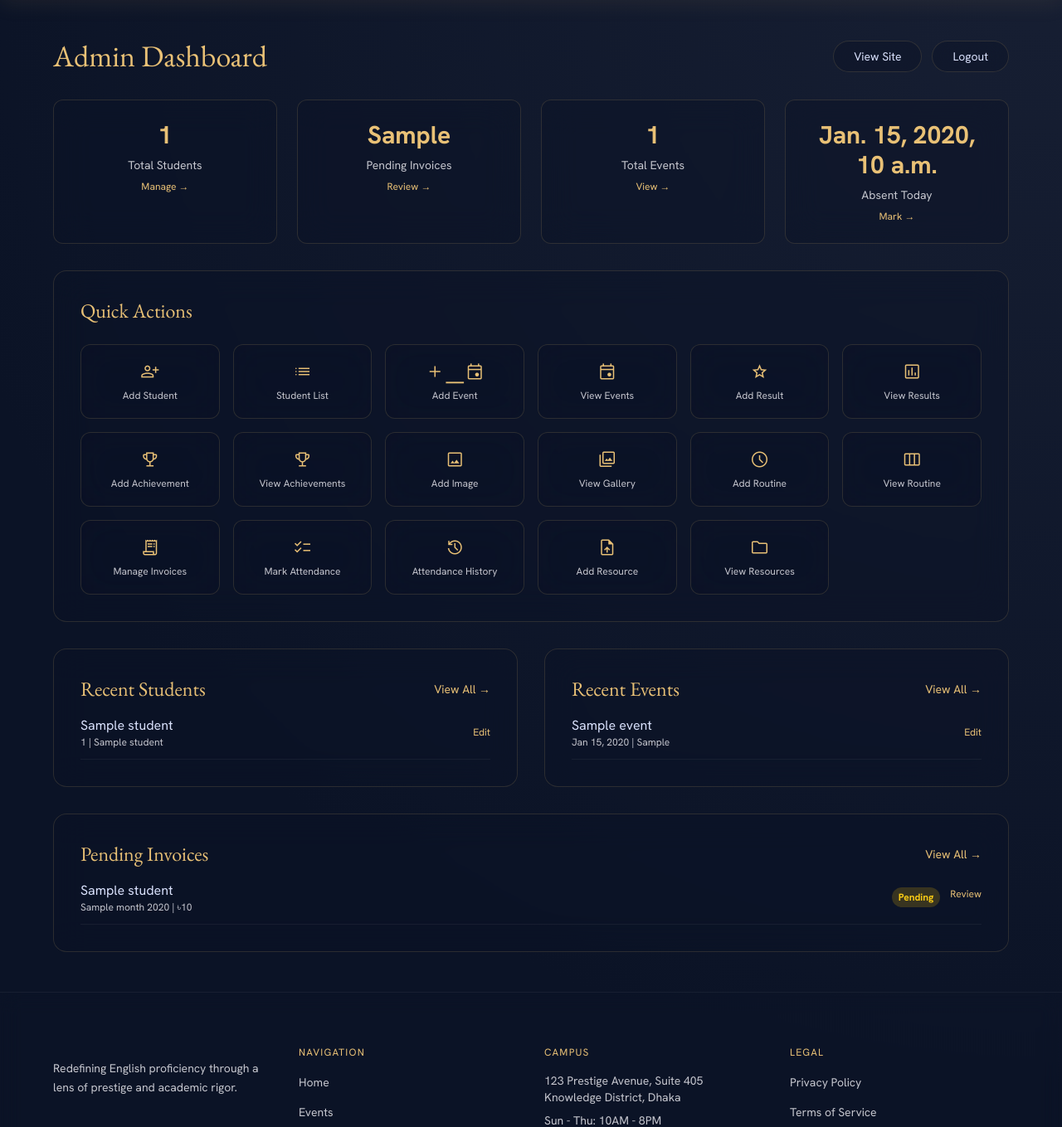
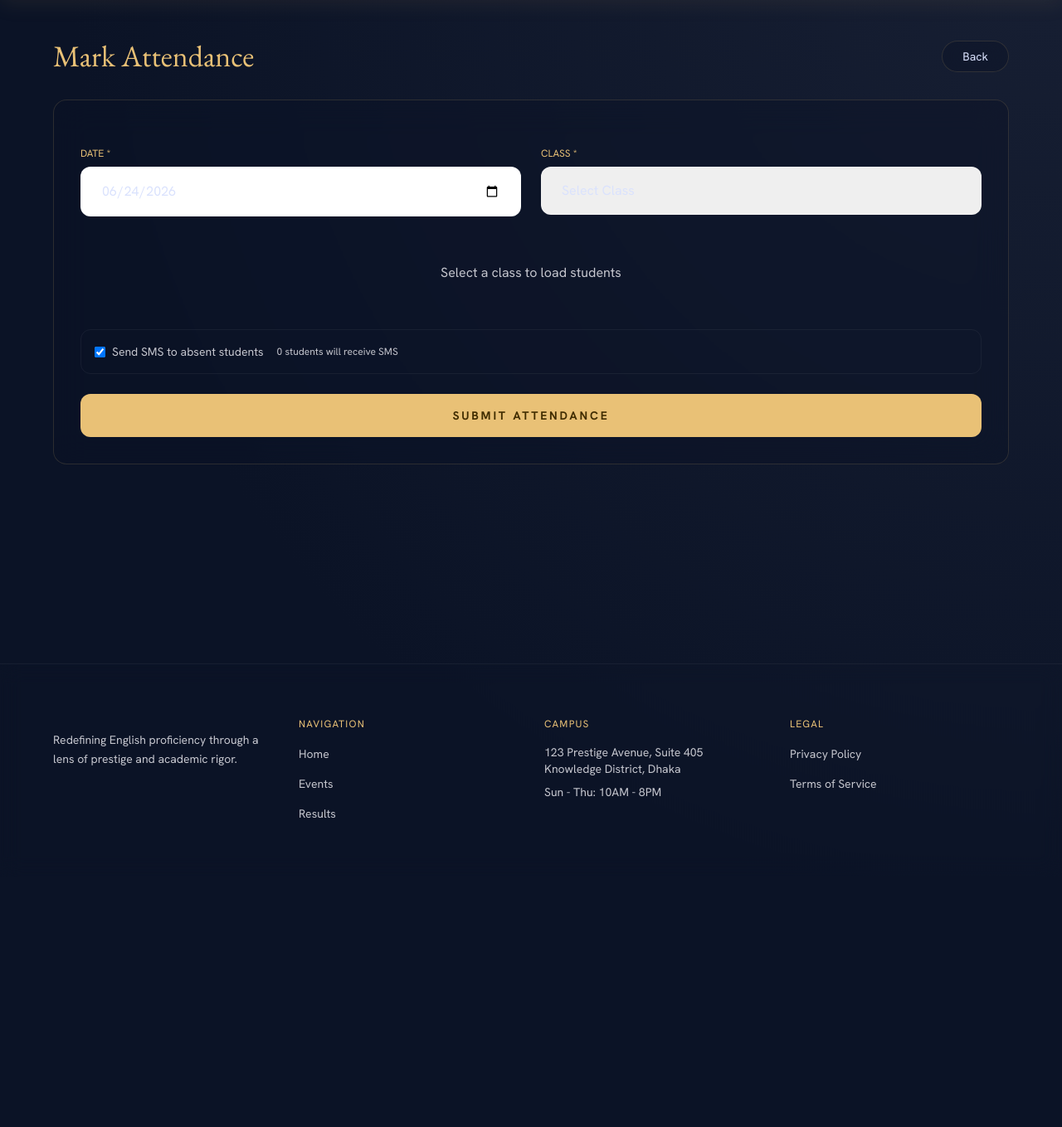
Before and after one commit to taw-ssif26/WhiteCollar, a Django app: template core/templates/core/admin_dashboard.html in a window 1280 px wide. Shown: the part 80-1439 px from the top of the page at 83% size. After the commit the page ends 1067 px from the top, so only its background shows below. Run offline with Django 5.2, Linux system fonts and the light colour scheme; the template is opened without the code that fills it: most values are stand-ins (such as "Sample title", 1, 10 or a date in 2020); some libraries are stand-ins or nearby versions.

Commit message:
Update admin_dashboard.html

```diff
--- a/core/templates/core/admin_dashboard.html
+++ b/core/templates/core/admin_dashboard.html
@@ -1,206 +1,144 @@
 {% extends 'core/base.html' %}
 
-{% block title %}Admin Dashboard{% endblock %}
+{% block title %}Mark Attendance{% endblock %}
 
 {% block content %}
 <div class="min-h-screen py-12 px-4 md:px-12 lg:px-16 max-w-7xl mx-auto">
     <div class="flex flex-col md:flex-row md:items-center md:justify-between gap-4 mb-8">
-        <h1 class="font-display-lg text-3xl md:text-4xl text-secondary font-['EB_Garamond']">Admin Dashboard</h1>
-        <div class="flex gap-3">
-            <a href="{% url 'front_page' %}" class="glass-card px-6 py-2 rounded-full text-sm hover:border-secondary transition-all">View Site</a>
-            <a href="{% url 'logout' %}" class="glass-card px-6 py-2 rounded-full text-sm hover:border-red-500/50 transition-all">Logout</a>
+        <h1 class="font-display-lg text-3xl md:text-4xl text-secondary font-['EB_Garamond']">Mark Attendance</h1>
+        <a href="{% url 'admin_dashboard' %}" class="glass-card px-6 py-2 rounded-full text-sm hover:border-secondary transition-all">Back</a>
+    </div>
+
+    <div class="glass-card p-8 rounded-2xl">
+        <form method="POST" id="attendanceForm" class="space-y-6">
+            {% csrf_token %}
+
+            <div class="grid grid-cols-1 md:grid-cols-2 gap-6">
+                <div>
+                    <label class="font-label-caps text-xs text-secondary block mb-2">DATE *</label>
+                    <input type="date" name="date" id="attendanceDate" value="{{ today|date:'Y-m-d' }}" required
+                           class="w-full bg-surface-container-highest/30 border border-white/10 rounded-xl px-6 py-4 text-on-surface focus:ring-2 focus:ring-secondary focus:border-secondary transition-all outline-none">
+                </div>
+                <div>
+                    <label class="font-label-caps text-xs text-secondary block mb-2">CLASS *</label>
+                    <select name="class_name" id="classSelect" required
+                            class="w-full bg-surface-container-highest/30 border border-white/10 rounded-xl px-6 py-4 text-on-surface focus:ring-2 focus:ring-secondary focus:border-secondary transition-all outline-none appearance-none">
+                        <option value="" class="bg-surface-container-high">Select Class</option>
+                        {% for class in classes %}
+                        <option value="{{ class.name }}" class="bg-surface-container-high">{{ class.name }} - {{ class.section }}</option>
+                        {% endfor %}
+                    </select>
                 </div>
             </div>
 
-    <!-- Stats -->
-    <div class="grid grid-cols-1 sm:grid-cols-2 lg:grid-cols-4 gap-6 mb-8">
-        <!-- Total Students -->
-        <div class="glass-card p-6 rounded-xl text-center">
-            <div class="text-3xl text-secondary font-bold">{{ total_students }}</div>
-            <div class="text-on-surface-variant text-sm mt-2">Total Students</div>
-            <a href="{% url 'admin:core_student_changelist' %}" class="text-secondary text-xs hover:underline block mt-2">Manage →</a>
+            <!-- Student List -->
+            <div id="studentList" class="mt-6">
+                <p class="text-on-surface-variant text-center py-8">Select a class to load students</p>
             </div>
 
-        <!-- Pending Invoices -->
-        <div class="glass-card p-6 rounded-xl text-center">
-            <div class="text-3xl text-secondary font-bold">{{ pending_invoices }}</div>
-            <div class="text-on-surface-variant text-sm mt-2">Pending Invoices</div>
-            <a href="{% url 'admin:core_invoice_changelist' %}" class="text-secondary text-xs hover:underline block mt-2">Review →</a>
+            <!-- SMS Option -->
+            <div class="flex items-center gap-4 bg-secondary/5 p-4 rounded-xl border border-white/5">
+                <label class="flex items-center gap-2 text-on-surface-variant cursor-pointer">
+                    <input type="checkbox" name="send_sms" id="sendSms" checked class="rounded border-white/10 bg-surface-container-highest/30">
+                    <span class="text-sm">Send SMS to absent students</span>
+                </label>
+                <span class="text-on-surface-variant text-xs" id="absentCount">0 students will receive SMS</span>
             </div>
 
-        <!-- Total Events -->
-        <div class="glass-card p-6 rounded-xl text-center">
-            <div class="text-3xl text-secondary font-bold">{{ total_events }}</div>
-            <div class="text-on-surface-variant text-sm mt-2">Total Events</div>
-            <a href="{% url 'events_view' %}" class="text-secondary text-xs hover:underline block mt-2">View →</a>
-        </div>
-
-        <!-- Absent Today -->
-        <div class="glass-card p-6 rounded-xl text-center">
-            <div class="text-3xl text-secondary font-bold">{{ absent_today }}</div>
-            <div class="text-on-surface-variant text-sm mt-2">Absent Today</div>
-            <a href="{% url 'attendance_manage' %}" class="text-secondary text-xs hover:underline block mt-2">Mark →</a>
+            <button type="submit" id="submitBtn"
+                    class="w-full bg-secondary text-on-secondary py-4 rounded-xl font-label-caps text-sm font-bold tracking-[0.2em] hover:shadow-[0_0_30px_rgba(233,193,118,0.4)] transition-all disabled:opacity-50 disabled:cursor-not-allowed">
+                SUBMIT ATTENDANCE
+            </button>
+        </form>
     </div>
 </div>
 
-    <!-- Quick Actions -->
-    <div class="glass-card p-8 rounded-2xl mb-8">
-        <h3 class="font-headline-md text-2xl text-secondary mb-6 font-['EB_Garamond']">Quick Actions</h3>
-        <div class="grid grid-cols-2 sm:grid-cols-3 lg:grid-cols-6 gap-4">
-            <!-- Student Management -->
-            <a href="{% url 'admin:core_student_add' %}" class="glass-card p-4 rounded-xl text-center hover:border-secondary transition-all">
-                <span class="material-symbols-outlined text-2xl text-secondary block">person_add</span>
-                <span class="text-on-surface-variant text-xs">Add Student</span>
-            </a>
-            <a href="{% url 'admin:core_student_changelist' %}" class="glass-card p-4 rounded-xl text-center hover:border-secondary transition-all">
-                <span class="material-symbols-outlined text-2xl text-secondary block">list</span>
-                <span class="text-on-surface-variant text-xs">Student List</span>
-            </a>
+<script>
+document.getElementById('classSelect').addEventListener('change', function() {
+    const className = this.value;
+    const container = document.getElementById('studentList');
+    const submitBtn = document.getElementById('submitBtn');
 
-            <!-- Event Management -->
-            <a href="{% url 'admin:core_event_add' %}" class="glass-card p-4 rounded-xl text-center hover:border-secondary transition-all">
-                <span class="material-symbols-outlined text-2xl text-secondary block">add_event</span>
-                <span class="text-on-surface-variant text-xs">Add Event</span>
-            </a>
-            <a href="{% url 'events_view' %}" class="glass-card p-4 rounded-xl text-center hover:border-secondary transition-all">
-                <span class="material-symbols-outlined text-2xl text-secondary block">event</span>
-                <span class="text-on-surface-variant text-xs">View Events</span>
-            </a>
+    if (!className) {
+        container.innerHTML = '<p class="text-on-surface-variant text-center py-8">Select a class to load students</p>';
+        return;
+    }
 
-            <!-- Result Management -->
-            <a href="{% url 'admin:core_result_add' %}" class="glass-card p-4 rounded-xl text-center hover:border-secondary transition-all">
-                <span class="material-symbols-outlined text-2xl text-secondary block">grade</span>
-                <span class="text-on-surface-variant text-xs">Add Result</span>
-            </a>
-            <a href="{% url 'results_view' %}" class="glass-card p-4 rounded-xl text-center hover:border-secondary transition-all">
-                <span class="material-symbols-outlined text-2xl text-secondary block">assessment</span>
-                <span class="text-on-surface-variant text-xs">View Results</span>
-            </a>
+    submitBtn.disabled = true;
+    container.innerHTML = '<div class="text-center py-8"><div class="inline-block animate-spin rounded-full h-8 w-8 border-4 border-secondary border-t-transparent"></div><p class="text-on-surface-variant mt-2">Loading students...</p></div>';
 
-            <!-- Achievement Management -->
-            <a href="{% url 'admin:core_achievement_add' %}" class="glass-card p-4 rounded-xl text-center hover:border-secondary transition-all">
-                <span class="material-symbols-outlined text-2xl text-secondary block">emoji_events</span>
-                <span class="text-on-surface-variant text-xs">Add Achievement</span>
-            </a>
-            <a href="{% url 'achievements_view' %}" class="glass-card p-4 rounded-xl text-center hover:border-secondary transition-all">
-                <span class="material-symbols-outlined text-2xl text-secondary block">trophy</span>
-                <span class="text-on-surface-variant text-xs">View Achievements</span>
-            </a>
-
-            <!-- Gallery Management -->
-            <a href="{% url 'admin:core_gallery_add' %}" class="glass-card p-4 rounded-xl text-center hover:border-secondary transition-all">
-                <span class="material-symbols-outlined text-2xl text-secondary block">image</span>
-                <span class="text-on-surface-variant text-xs">Add Image</span>
-            </a>
-            <a href="{% url 'gallery_view' %}" class="glass-card p-4 rounded-xl text-center hover:border-secondary transition-all">
-                <span class="material-symbols-outlined text-2xl text-secondary block">photo_library</span>
-                <span class="text-on-surface-variant text-xs">View Gallery</span>
-            </a>
-
-            <!-- Routine Management -->
-            <a href="{% url 'admin:core_routine_add' %}" class="glass-card p-4 rounded-xl text-center hover:border-secondary transition-all">
-                <span class="material-symbols-outlined text-2xl text-secondary block">schedule</span>
-                <span class="text-on-surface-variant text-xs">Add Routine</span>
-            </a>
-            <a href="{% url 'routine_view' %}" class="glass-card p-4 rounded-xl text-center hover:border-secondary transition-all">
-                <span class="material-symbols-outlined text-2xl text-secondary block">view_week</span>
-                <span class="text-on-surface-variant text-xs">View Routine</span>
-            </a>
-
-            <!-- Invoice Management -->
-            <a href="{% url 'admin:core_invoice_changelist' %}" class="glass-card p-4 rounded-xl text-center hover:border-secondary transition-all">
-                <span class="material-symbols-outlined text-2xl text-secondary block">receipt_long</span>
-                <span class="text-on-surface-variant text-xs">Manage Invoices</span>
-            </a>
-
-            <!-- Attendance Management -->
-            <a href="{% url 'attendance_manage' %}" class="glass-card p-4 rounded-xl text-center hover:border-secondary transition-all">
-                <span class="material-symbols-outlined text-2xl text-secondary block">checklist</span>
-                <span class="text-on-surface-variant text-xs">Mark Attendance</span>
-            </a>
-            <a href="{% url 'attendance_history' %}" class="glass-card p-4 rounded-xl text-center hover:border-secondary transition-all">
-                <span class="material-symbols-outlined text-2xl text-secondary block">history</span>
-                <span class="text-on-surface-variant text-xs">Attendance History</span>
-            </a>
-
-            <!-- Resource Management -->
-            <a href="{% url 'resource_add' %}" class="glass-card p-4 rounded-xl text-center hover:border-secondary transition-all">
-                <span class="material-symbols-outlined text-2xl text-secondary block">upload_file</span>
-                <span class="text-on-surface-variant text-xs">Add Resource</span>
-            </a>
-            <a href="{% url 'resources_view' %}" class="glass-card p-4 rounded-xl text-center hover:border-secondary transition-all">
-                <span class="material-symbols-outlined text-2xl text-secondary block">folder</span>
-                <span class="text-on-surface-variant text-xs">View Resources</span>
-            </a>
+    fetch(`/api/students/?class=${encodeURIComponent(className)}`)
+        .then(response => {
+            if (!response.ok) throw new Error('Network response was not ok');
+            return response.json();
+        })
+        .then(data => {
+            let html = `
+                <div class="flex justify-between items-center mb-4">
+                    <h4 class="font-headline-md text-xl text-secondary font-['EB_Garamond']">Mark Absent Students</h4>
+                    <div class="flex gap-3">
+                        <button type="button" onclick="selectAll()" class="text-secondary text-sm hover:underline">Select All</button>
+                        <button type="button" onclick="deselectAll()" class="text-on-surface-variant text-sm hover:text-secondary hover:underline">Deselect All</button>
                     </div>
                 </div>
+                <div class="text-on-surface-variant text-sm mb-4">
+                    <span class="text-secondary">ℹ️</span> Only check students who are <span class="text-red-400 font-bold">ABSENT</span>. All others will be marked present.
+                </div>
+                <div class="grid grid-cols-1 md:grid-cols-2 lg:grid-cols-3 gap-4">
+            `;
 
-    <div class="grid grid-cols-1 lg:grid-cols-2 gap-8">
-        <!-- Recent Students -->
-        <div class="glass-card p-8 rounded-2xl">
-            <div class="flex justify-between items-center mb-4">
-                <h3 class="font-headline-md text-2xl text-secondary font-['EB_Garamond']">Recent Students</h3>
-                <a href="{% url 'admin:core_student_changelist' %}" class="text-secondary text-sm hover:underline">View All →</a>
-            </div>
-            <div class="space-y-3">
-                {% for student in recent_students|slice:":5" %}
-                <div class="flex items-center justify-between border-b border-white/5 pb-3">
+            if (data.length === 0) {
+                html += `<p class="text-on-surface-variant col-span-full text-center">No students in this class.</p>`;
+            } else {
+                data.forEach(student => {
+                    html += `
+                        <div class="bg-surface-container-highest/30 p-4 rounded-xl border border-white/5 hover:border-secondary/30 transition-all">
+                            <div class="flex items-start gap-3">
+                                <input type="checkbox" name="absent_${student.id}" value="${student.id}"
+                                       class="mt-1 rounded border-white/10 bg-surface-container-highest/30 text-secondary focus:ring-secondary"
+                                       onchange="updateAbsentCount()">
                                 <div>
-                        <div class="text-on-surface">{{ student.name }}</div>
-                        <div class="text-on-surface-variant text-xs">{{ student.student_id }} | {{ student.class_name }}</div>
-                    </div>
-                    <a href="{% url 'admin:core_student_change' student.id %}" class="text-secondary text-xs hover:underline">Edit</a>
-                </div>
-                {% empty %}
-                <p class="text-on-surface-variant">No students added yet. <a href="{% url 'admin:core_student_add' %}" class="text-secondary hover:underline">Add your first student →</a></p>
-                {% endfor %}
-            </div>
-        </div>
-
-        <!-- Recent Events -->
-        <div class="glass-card p-8 rounded-2xl">
-            <div class="flex justify-between items-center mb-4">
-                <h3 class="font-headline-md text-2xl text-secondary font-['EB_Garamond']">Recent Events</h3>
-                <a href="{% url 'events_view' %}" class="text-secondary text-sm hover:underline">View All →</a>
-            </div>
-            <div class="space-y-3">
-                {% for event in recent_events|slice:":5" %}
-                <div class="flex items-center justify-between border-b border-white/5 pb-3">
-                    <div>
-                        <div class="text-on-surface">{{ event.title }}</div>
-                        <div class="text-on-surface-variant text-xs">{{ event.date|date:"M d, Y" }} | {{ event.event_type|title }}</div>
-                    </div>
-                    <a href="{% url 'admin:core_event_change' event.id %}" class="text-secondary text-xs hover:underline">Edit</a>
-                </div>
-                {% empty %}
-                <p class="text-on-surface-variant">No events yet. <a href="{% url 'admin:core_event_add' %}" class="text-secondary hover:underline">Create your first event →</a></p>
-                {% endfor %}
+                                    <div class="text-on-surface font-semibold">${student.name}</div>
+                                    <div class="text-on-surface-variant text-xs">${student.student_id} | Roll: ${student.roll}</div>
                                 </div>
                             </div>
                         </div>
+                    `;
+                });
+            }
 
-    <!-- Recent Invoices -->
-    <div class="glass-card p-8 rounded-2xl mt-8">
-        <div class="flex justify-between items-center mb-4">
-            <h3 class="font-headline-md text-2xl text-secondary font-['EB_Garamond']">Pending Invoices</h3>
-            <a href="{% url 'admin:core_invoice_changelist' %}" class="text-secondary text-sm hover:underline">View All →</a>
-        </div>
-        <div class="space-y-3">
-            {% for invoice in recent_invoices|slice:":5" %}
-            <div class="flex items-center justify-between border-b border-white/5 pb-3">
-                <div>
-                    <div class="text-on-surface">{{ invoice.student.name }}</div>
-                    <div class="text-on-surface-variant text-xs">{{ invoice.month }} {{ invoice.year }} | ৳{{ invoice.amount }}</div>
-                </div>
-                <div class="flex gap-3">
-                    <span class="px-2 py-1 rounded-full text-xs font-bold bg-yellow-500/20 text-yellow-400">Pending</span>
-                    <a href="{% url 'admin:core_invoice_change' invoice.id %}" class="text-secondary text-xs hover:underline">Review</a>
-                </div>
-            </div>
-            {% empty %}
-            <p class="text-on-surface-variant">No pending invoices.</p>
-            {% endfor %}
-        </div>
-    </div>
-</div>
+            html += `</div>`;
+            container.innerHTML = html;
+            submitBtn.disabled = false;
+            updateAbsentCount();
+        })
+        .catch(error => {
+            console.error('Error:', error);
+            container.innerHTML = '<p class="text-red-400 text-center py-8">Error loading students. Please try again.</p>';
+            submitBtn.disabled = false;
+        });
+});
+
+function updateAbsentCount() {
+    const checkboxes = document.querySelectorAll('input[name^="absent_"]:checked');
+    const count = checkboxes.length;
+    document.getElementById('absentCount').textContent = `${count} student${count !== 1 ? 's' : ''} will receive SMS`;
+}
+
+function selectAll() {
+    document.querySelectorAll('input[name^="absent_"]').forEach(cb => cb.checked = true);
+    updateAbsentCount();
+}
+
+function deselectAll() {
+    document.querySelectorAll('input[name^="absent_"]').forEach(cb => cb.checked = false);
+    updateAbsentCount();
+}
+
+// Set today's date
+document.addEventListener('DOMContentLoaded', function() {
+    const today = new Date().toISOString().split('T')[0];
+    document.getElementById('attendanceDate').value = today;
+});
+</script>
 {% endblock %}
```
Lines whose indentation alone changed are shown as unchanged.
